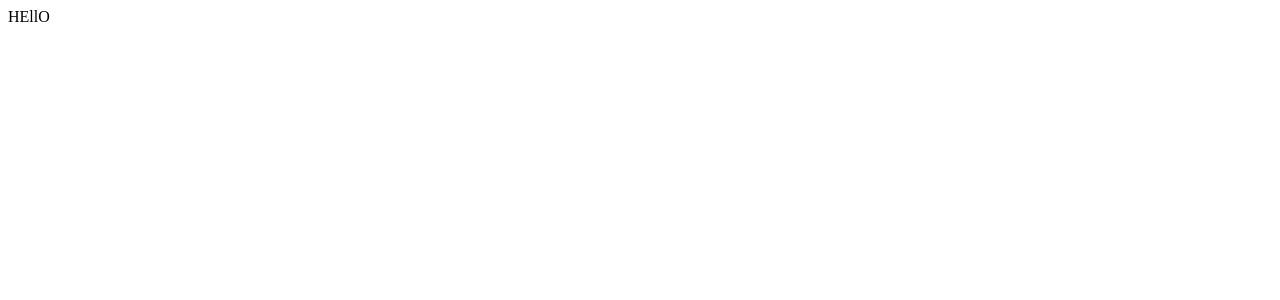
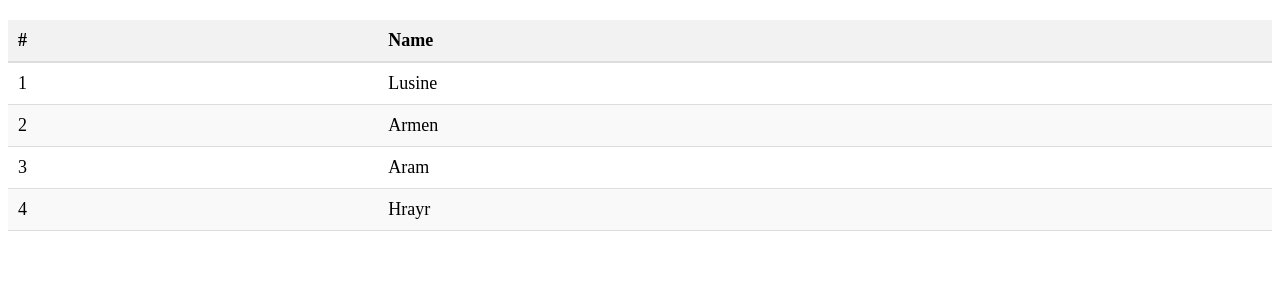
Before and after one commit to technical-fountain/wildbarries, an Angular app: page / in a window 1280 px wide. Shown: the top 300 px of the page. Built offline with nearby package versions, Linux system fonts and the light colour scheme.

Commit message:
avelacrel em table

```diff
--- a/src/app/app.component.html
+++ b/src/app/app.component.html
@@ -1 +1,26 @@
-HEllO
+<table>
+    <thead>
+      <tr>
+        <th>#</th>
+        <th>Name</th>
+      </tr>
+    </thead>
+    <tbody>
+      <tr>
+        <td>1</td>
+        <td>Lusine</td>
+      </tr>
+      <tr>
+        <td>2</td>
+        <td>Armen</td>
+      </tr>
+      <tr>
+        <td>3</td>
+        <td>Aram</td>
+      </tr>
+      <tr>
+        <td>4</td>
+        <td>Hrayr</td>
+      </tr>
+    </tbody>
+  </table>
--- a/src/app/app.component.scss
+++ b/src/app/app.component.scss
@@ -0,0 +1,49 @@
+table {
+    width: 100%;
+    border-collapse: collapse;
+    margin: 20px 0;
+    font-size: 18px;
+    text-align: left;
+
+    thead {
+      background-color: #f2f2f2;
+
+      th {
+        padding: 10px;
+        border-bottom: 2px solid #ddd;
+      }
+    }
+
+    tbody {
+      tr {
+        &:nth-child(even) {
+          background-color: #f9f9f9;
+        }
+
+        &:hover {
+          background-color: #f1f1f1;
+        }
+
+        td {
+          padding: 10px;
+          border-bottom: 1px solid #ddd;
+        }
+      }
+    }
+
+    @media (max-width: 600px) {
+      font-size: 14px;
+
+      thead {
+        th {
+          padding: 8px;
+        }
+      }
+
+      tbody {
+        td {
+          padding: 8px;
+        }
+      }
+    }
+  }
```
